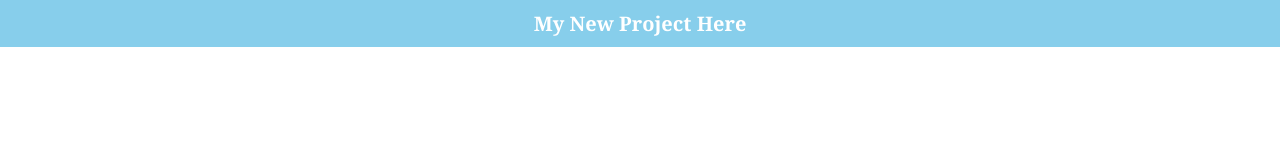
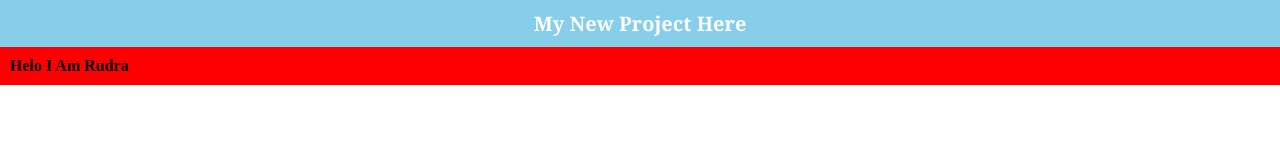
Before and after one commit to rudra2410/local-Repo, a plain HTML site: page index.html in a window 1280 px wide. Drawn offline with Linux system fonts and the light colour scheme.

Commit message:
new massage

```diff
--- a/index.html
+++ b/index.html
@@ -10,6 +10,8 @@
 
 <body>
     <h1>My New Project Here</h1>
+
+    <h4>Helo I Am Rudra</h4>
 </body>
 
 </html>
--- a/style.css
+++ b/style.css
@@ -11,3 +11,8 @@ h1 {
     text-align: center;
     font-family: Georgia, 'Times New Roman', Times, serif;
 }
+
+h4{
+    background-color: red;
+    padding: 10px;
+}
```
